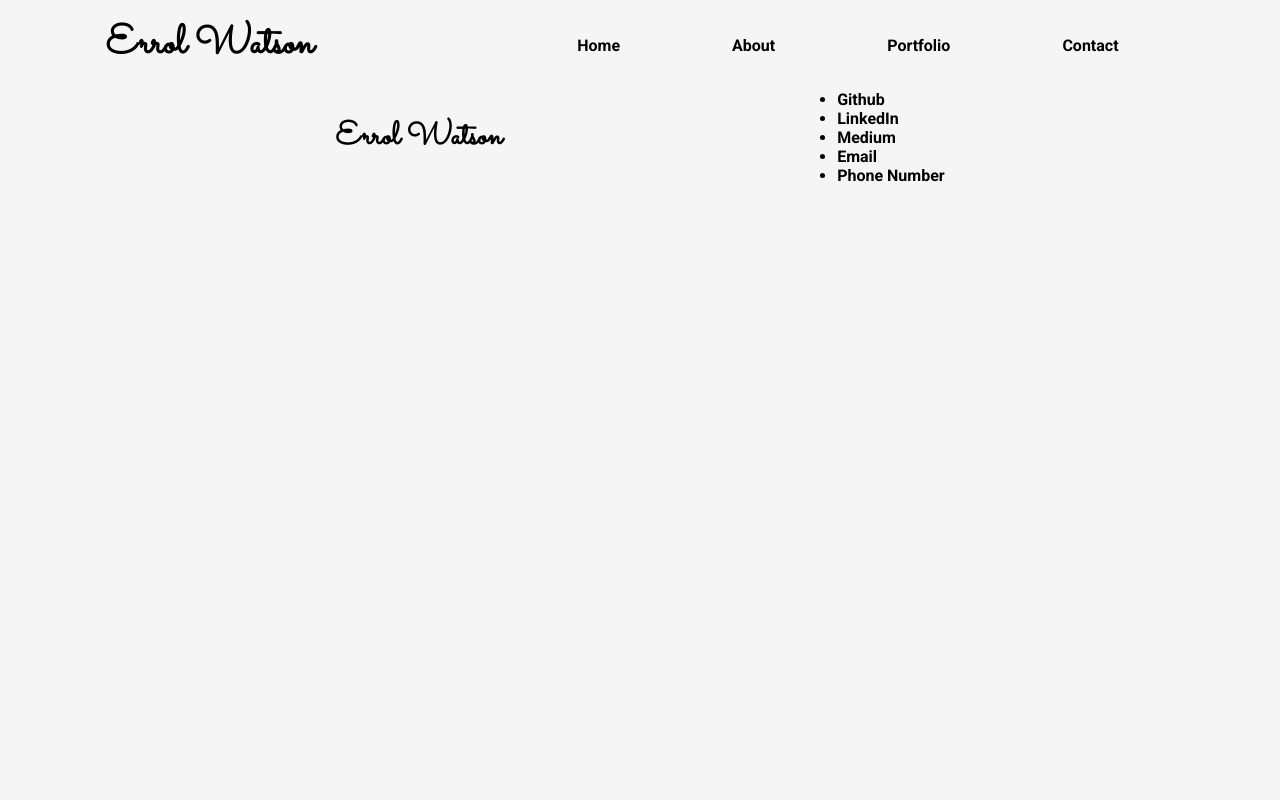
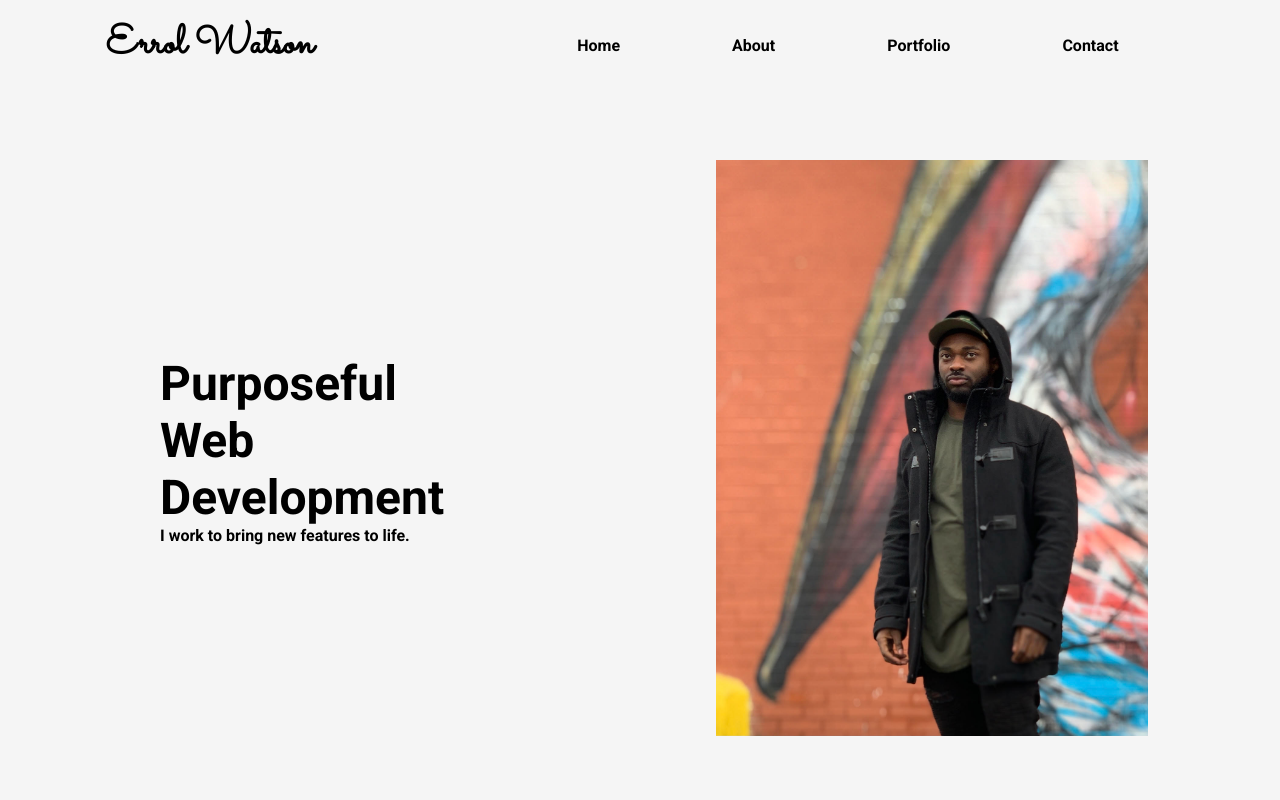
Before and after one commit to errolgh/portfolio, a React (Create React App) app: page / in a window 1280 px wide. Shown: the top 800 px of the page. Built offline with nearby package versions, Linux system fonts and the light colour scheme.

Commit message:
setup footer for svgs

```diff
--- a/src/components/App.js
+++ b/src/components/App.js
@@ -6,7 +6,7 @@
   return (
     <>
       <Nav />
-      {/* <Home /> */}
+      <Home />
       <Footer />
     </>
   )
--- a/src/styles/footer.scss
+++ b/src/styles/footer.scss
@@ -4,9 +4,19 @@
 
 footer {
     display:flex;
+    flex-direction: column;
     justify-content: space-evenly;
     align-items: center;
     h1 {
         font-family: "Sacramento", cursive;
     }
+    ul {
+        display: flex;
+        justify-content: space-between;
+    }
+    li {
+        display:flex;
+        justify-content: space-between;
+        padding: 2rem;
+    }
 }
```
Also changed, not shown: 1 other file (tests, documents, lock files or other folders).
